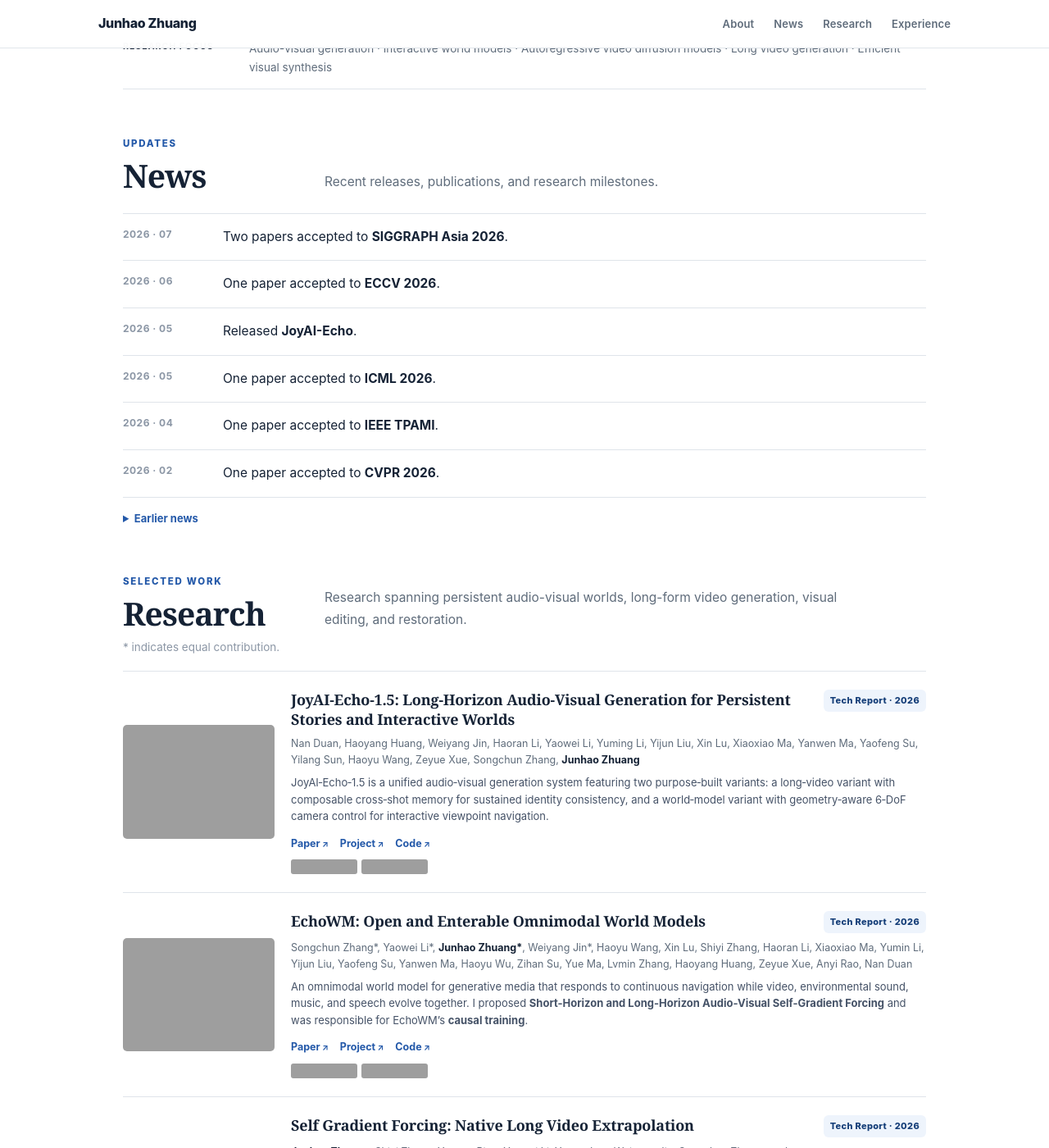
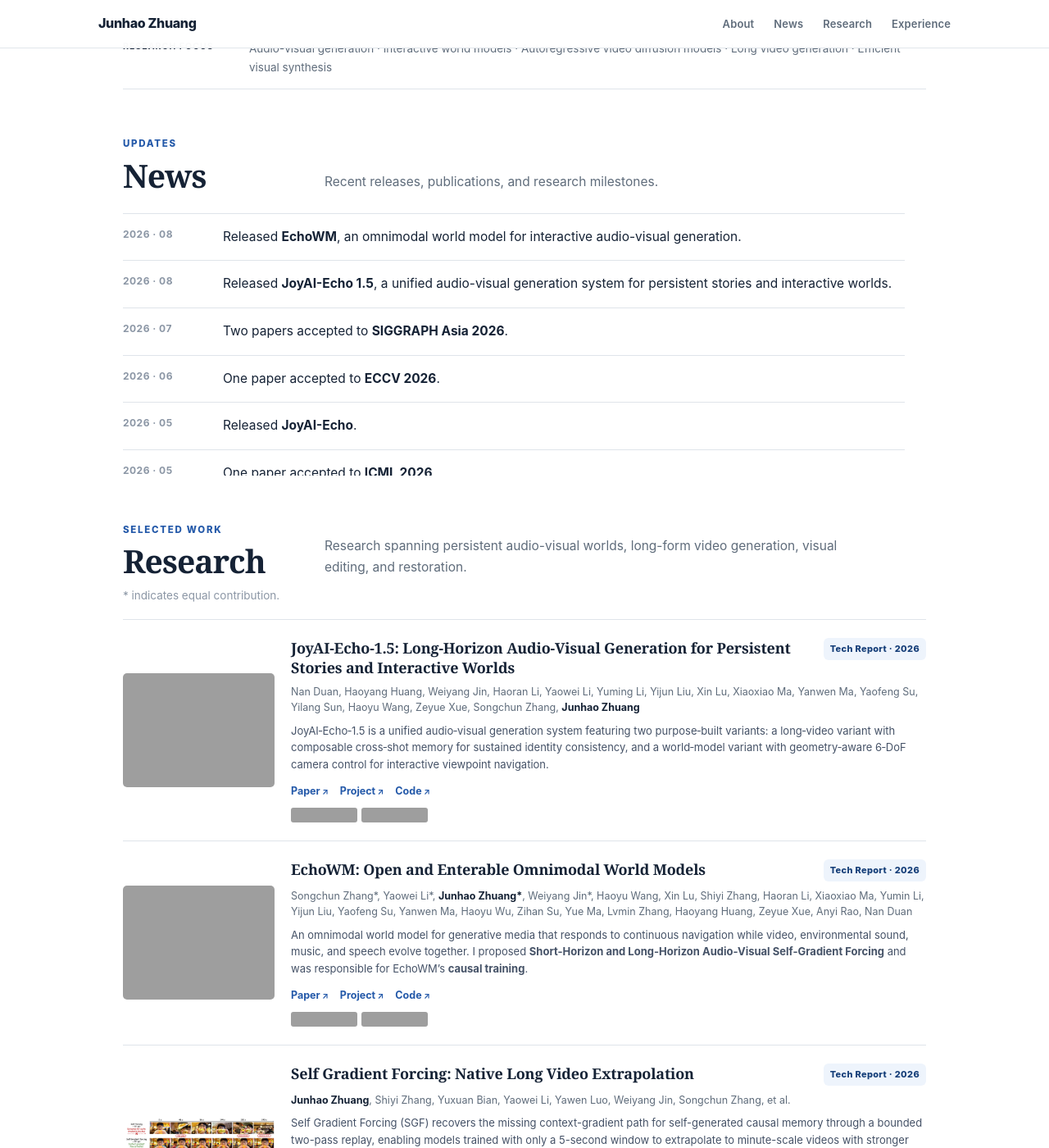
Before and after one commit to zhuang2002/zhuang2002.github.io, a Jekyll site: the page built from _pages/about.html, in a window 1280 px wide and 1400 px high, scrolled down 758 px. Shown: the whole window at 82% size. Built offline with Jekyll 4.4.1, drawn with Linux system fonts in a browser that asks for light colours; some of the changed text lies outside the part shown; grey boxes are pictures that could not be loaded.

Commit message:
Refresh homepage news and polish wording and accessibility

```diff
--- a/_pages/about.html
+++ b/_pages/about.html
@@ -43,6 +43,7 @@
     }
     a { color: var(--accent); text-decoration: none; }
     a:hover { color: var(--accent-strong); }
+    :focus-visible { outline: 2px solid var(--accent); outline-offset: 4px; }
     img { display: block; max-width: 100%; }
     .skip-link { position: fixed; left: 16px; top: -60px; z-index: 100; padding: 10px 14px; background: var(--ink); color: white; border-radius: 8px; }
     .skip-link:focus { top: 12px; }
@@ -147,9 +148,10 @@
     .news-item { display: grid; grid-template-columns: 98px 1fr; gap: 24px; padding: 15px 0; border-bottom: 1px solid var(--line); }
     .news-date { color: var(--soft); font: 650 12px/1.72 var(--sans); letter-spacing: .04em; }
     .news-item strong { color: var(--ink); }
-    details.news-more { margin-top: 14px; }
-    details.news-more summary { cursor: pointer; color: var(--accent); font-weight: 650; font-size: 13px; }
-    details.news-more[open] summary { margin-bottom: 14px; }
+    .news-scroll { max-height: 320px; overflow-y: auto; scrollbar-gutter: stable; scrollbar-width: thin; scrollbar-color: #aebdce #f7f8fa; padding-right: 16px; }
+    .news-scroll::-webkit-scrollbar { width: 7px; }
+    .news-scroll::-webkit-scrollbar-track { background: #f7f8fa; }
+    .news-scroll::-webkit-scrollbar-thumb { background: #aebdce; border-radius: 8px; }
 
     .papers { border-top: 1px solid var(--line); }
     .paper {
@@ -202,7 +204,6 @@
     @media (max-width: 780px) {
       .nav { min-height: 58px; }
       .nav-links { gap: 14px; }
-      .nav-links a:nth-child(4) { display: none; }
       .page { padding-top: 24px; }
       .hero { grid-template-columns: 1fr; gap: 24px; padding: 16px 0 24px; }
       .portrait-wrap { width: 142px; }
@@ -220,7 +221,9 @@
       body { font-size: 15px; }
       .nav, .page { width: min(100% - 28px, 1040px); }
       .brand { font-size: 15px; }
-      .nav-links a:nth-child(3) { display: none; }
+      .nav { flex-wrap: wrap; gap: 4px; padding: 10px 0; }
+      .nav-links { width: 100%; justify-content: space-between; gap: 12px; }
+      html { scroll-padding-top: 100px; }
       .hero { padding: 22px; border-radius: 16px; }
       .chinese-name { display: block; margin: 10px 0 0; font-size: 19px; }
       .news-item { grid-template-columns: 78px 1fr; gap: 12px; }
@@ -299,24 +302,23 @@
         <div><span class="section-kicker">Updates</span><h2 id="news-title">News</h2></div>
         <p class="section-note">Recent releases, publications, and research milestones.</p>
       </div>
+      <div class="news-scroll" role="region" aria-label="All news, scroll for earlier updates" tabindex="0">
       <ul class="news-list">
+        <li class="news-item"><span class="news-date">2026 · 08</span><span>Released <a href="https://echo-team-joy-future-academy-jd.github.io/Echo-1.5-Page/wm/" target="_blank" rel="noopener"><strong>EchoWM</strong></a>, an omnimodal world model for interactive audio-visual generation.</span></li>
+        <li class="news-item"><span class="news-date">2026 · 08</span><span>Released <a href="https://echo-team-joy-future-academy-jd.github.io/Echo-1.5-Page/" target="_blank" rel="noopener"><strong>JoyAI-Echo 1.5</strong></a>, a unified audio-visual generation system for persistent stories and interactive worlds.</span></li>
         <li class="news-item"><span class="news-date">2026 · 07</span><span>Two papers accepted to <a href="https://asia.siggraph.org/2026/"><strong>SIGGRAPH Asia 2026</strong></a>.</span></li>
         <li class="news-item"><span class="news-date">2026 · 06</span><span>One paper accepted to <a href="https://eccv.ecva.net/"><strong>ECCV 2026</strong></a>.</span></li>
         <li class="news-item"><span class="news-date">2026 · 05</span><span>Released <a href="https://echo-team-joy-future-academy-jd.github.io/Echo-LongVideo-Page/" target="_blank" rel="noopener"><strong>JoyAI-Echo</strong></a>.</span></li>
         <li class="news-item"><span class="news-date">2026 · 05</span><span>One paper accepted to <a href="https://icml.cc/"><strong>ICML 2026</strong></a>.</span></li>
         <li class="news-item"><span class="news-date">2026 · 04</span><span>One paper accepted to <a href="https://www.computer.org/csdl/journal/tp"><strong>IEEE TPAMI</strong></a>.</span></li>
         <li class="news-item"><span class="news-date">2026 · 02</span><span>One paper accepted to <a href="https://cvpr.thecvf.com/"><strong>CVPR 2026</strong></a>.</span></li>
-      </ul>
-      <details class="news-more">
-        <summary>Earlier news</summary>
-        <ul class="news-list">
           <li class="news-item"><span class="news-date">2025 · 09</span><span>One paper accepted to <a href="https://neurips.cc/"><strong>NeurIPS 2025</strong></a>.</span></li>
           <li class="news-item"><span class="news-date">2025 · 04</span><span>Two papers accepted to <a href="https://www.siggraph.org/siggraph-events/conferences/"><strong>SIGGRAPH 2025</strong></a>.</span></li>
           <li class="news-item"><span class="news-date">2024 · 12</span><span>One paper accepted to <a href="https://2025.ieeeicassp.org/important-dates/"><strong>ICASSP 2025</strong></a>.</span></li>
           <li class="news-item"><span class="news-date">2024 · 07</span><span>One paper accepted to <a href="https://eccv.ecva.net/"><strong>ECCV 2024</strong></a>.</span></li>
           <li class="news-item"><span class="news-date">2022 · 06</span><span>One paper accepted to <a href="https://2022.acmmm.org/"><strong>ACM MM 2022</strong></a>.</span></li>
         </ul>
-      </details>
+      </div>
     </section>
 
     <section id="research" aria-labelledby="research-title">
@@ -364,7 +366,7 @@
           <div class="paper-body">
             <div class="paper-topline"><h3>JoyAI-Echo: Pushing the Frontier of Long Audio-Visual Generation</h3><span class="venue">Tech Report · 2026</span></div>
             <p class="authors">Haoran Li, Fredreic Li, …, <b>Junhao Zhuang</b>, …, Zeyue Xue, Nan Duan</p>
-            <p class="paper-desc">JoyAI-Echo is an interactive long video generation framework with boosted speed, stable audio-visual consistency and real-time editing, outperforming baseline models.</p>
+            <p class="paper-desc">JoyAI-Echo is an interactive long-form video generation framework that combines faster generation, consistent audio-visual output, and real-time editing, outperforming baseline models.</p>
             <div class="paper-links"><a href="https://www.researchgate.net/publication/405770309_JoyAI-Echo_Pushing_the_Frontier_of_Long_Audio-Visual_Generation">Paper</a><a href="https://echo-team-joy-future-academy-jd.github.io/Echo-LongVideo-Page/">Project</a><a href="https://github.com/jd-opensource/JoyAI-Echo">Code</a></div>
             <div class="repo-stats"><a href="https://github.com/jd-opensource/JoyAI-Echo"><img src="https://img.shields.io/github/stars/jd-opensource/JoyAI-Echo?style=social" alt="GitHub stars for JoyAI-Echo"></a><a href="https://github.com/jd-opensource/JoyAI-Echo/forks"><img src="https://img.shields.io/github/forks/jd-opensource/JoyAI-Echo?style=social" alt="GitHub forks for JoyAI-Echo"></a></div>
           </div>
@@ -397,7 +399,7 @@
           <div class="paper-body">
             <div class="paper-topline"><h3>Cobra: Efficient Line Art COlorization with BRoAder References</h3><span class="venue">SIGGRAPH · 2025</span></div>
             <p class="authors"><b>Junhao Zhuang</b>, Lingen Li, Xuan Ju, Zhaoyang Zhang, Chun Yuan, Ying Shan</p>
-            <p class="paper-desc">Cobra is a novel efficient long-context fine-grained ID preservation framework for line art colorization, achieving high precision, efficiency, and flexible usability for comic colorization. By effectively integrating extensive contextual references, it transforms black-and-white line art into vibrant illustrations.</p>
+            <p class="paper-desc">Cobra is an efficient long-context framework for line art colorization with fine-grained identity preservation. It combines high precision and efficiency with flexible use in comic colorization. By integrating extensive contextual references, it transforms black-and-white line art into vibrant illustrations.</p>
             <div class="paper-links"><a href="https://arxiv.org/abs/2504.12240">Paper</a><a href="/Cobra/">Project</a><a href="https://github.com/Zhuang2002/Cobra">Code</a></div>
             <div class="repo-stats"><a href="https://github.com/Zhuang2002/Cobra"><img src="https://img.shields.io/github/stars/Zhuang2002/Cobra?style=social" alt="GitHub stars for Cobra"></a><a href="https://github.com/Zhuang2002/Cobra/forks"><img src="https://img.shields.io/github/forks/Zhuang2002/Cobra?style=social" alt="GitHub forks for Cobra"></a></div>
           </div>
@@ -441,7 +443,7 @@
           <div class="paper-body">
             <div class="paper-topline"><h3>Safe-Sora: Safe Text-to-Video Generation via Graphical Watermarking</h3><span class="venue">NeurIPS · 2025</span></div>
             <p class="authors">Zihan Su, Xuerui Qiu, Hongbin Xu, Tangyu Jiang, <b>Junhao Zhuang</b>, Chun Yuan, Ming Li, Shengfeng He, Fei Richard Yu</p>
-            <p class="paper-desc">Safe-Sora: a framework for embedding graphical watermarks into video generation, achieving state-of-the-art quality, fidelity, and robustness through hierarchical adaptive matching and a 3D wavelet-enhanced Mamba architecture.</p>
+            <p class="paper-desc">Safe-Sora embeds graphical watermarks during video generation, achieving state-of-the-art quality, fidelity, and robustness through hierarchical adaptive matching and a 3D wavelet-enhanced Mamba architecture.</p>
             <div class="paper-links"><a href="https://arxiv.org/pdf/2505.12667">Paper</a><a href="https://sugewud.github.io/Safe-Sora-project/">Project</a><a href="https://github.com/Sugewud/Safe-Sora">Code</a></div>
           </div>
         </article>
@@ -462,7 +464,7 @@
           <div class="paper-body">
             <div class="paper-topline"><h3>TextureDiffusion: Target Prompt Disentangled Editing for Various Texture Transfer</h3><span class="venue">ICASSP Oral · 2024</span></div>
             <p class="authors">Zihan Su, <b>Junhao Zhuang</b>, Chun Yuan</p>
-            <p class="paper-desc">We proposed TextureDiffusion, a tuning-free image editing method applied to various texture transfer.</p>
+            <p class="paper-desc">We propose TextureDiffusion, a tuning-free image editing method that supports a variety of texture transfer tasks.</p>
             <div class="paper-links"><a href="https://arxiv.org/pdf/2409.09610">Paper</a><a href="https://github.com/THU-CVML/TextureDiffusion">Code</a></div>
           </div>
         </article>
@@ -472,7 +474,7 @@
           <div class="paper-body">
             <div class="paper-topline"><h3>UConNet: Unsupervised Controllable Network for Image and Video Deraining</h3><span class="venue">ACM MM · 2022</span></div>
             <p class="authors"><b>Junhao Zhuang</b>, Yisi Luo, Xile Zhao, Taixiang Jiang, Bichuan Guo</p>
-            <p class="paper-desc">We propose the UConNet for image and video deraining. Our UConNet learns a relationship between trade-off parameters of the loss function and weightings of feature maps. At the inference stage, the weightings can be adaptively controlled to handle different rain scenarios, resulting in high generalization abilities. Extensive experimental results validate the effectiveness, generalization abilities, and efficiency of UConNet.</p>
+            <p class="paper-desc">We propose UConNet for image and video deraining. UConNet learns the relationship between loss-function trade-off parameters and feature-map weights. At inference time, these weights can be adaptively adjusted to handle different rain conditions, enabling strong generalization. Extensive experiments validate its effectiveness, generalization, and efficiency.</p>
             <div class="paper-links"><a href="https://dl.acm.org/doi/10.1145/3503161.3547772">Paper</a><a href="https://github.com/zhuang2002/UConNet">Code</a></div>
           </div>
         </article>
```
